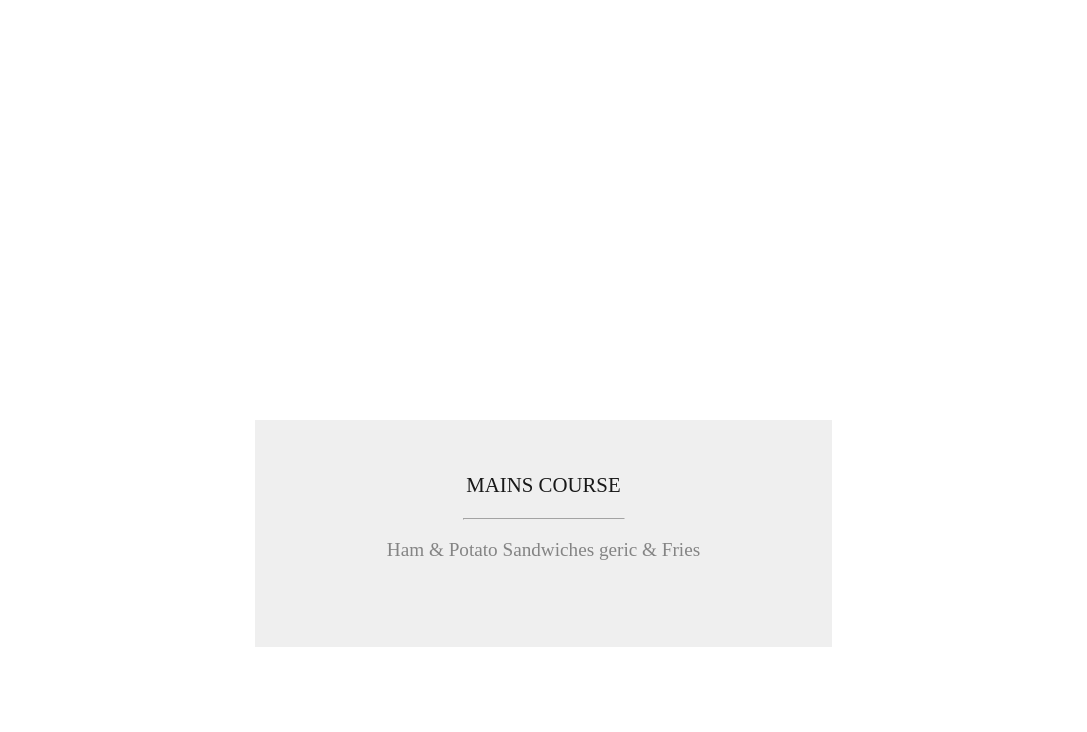
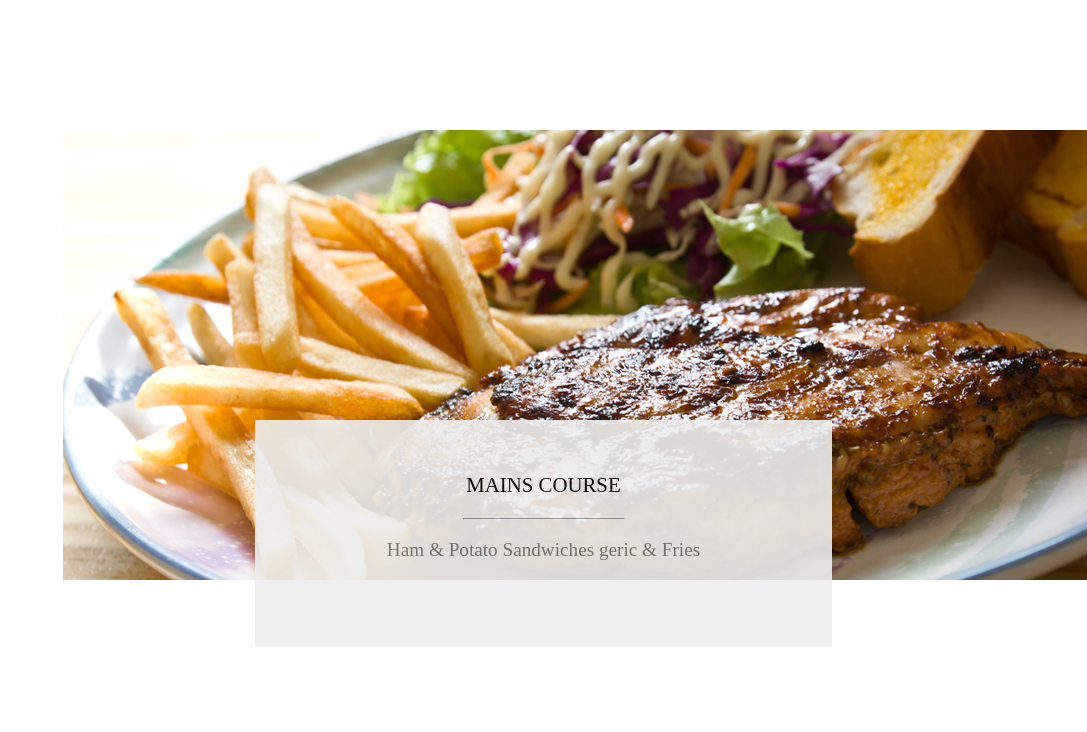
Before and after one commit to ThiagoFaria7/site_atividade_position, a plain HTML site: page about.html in a window 1280 px wide. Shown: the part 1260-1992 px from the top of the page, without its empty margins (193-1280 px from the left). Drawn offline with nearby package versions, Linux system fonts and the light colour scheme; files whose address does not match are found by name; a web font is replaced by a local one.

Commit message:
Update about.html

```diff
--- a/about.html
+++ b/about.html
@@ -52,7 +52,7 @@ DINNING</h1>
         </p>
     </div>
 
-  <img class="slide" src="img/callaction-bg.jpg" alt="">
+  <img class="slide" src="callaction-bg.jpg" alt="">
 
         <div class="div_mex">
             <h3 class="tit_mx">MAINS COURSE</h3>
```
